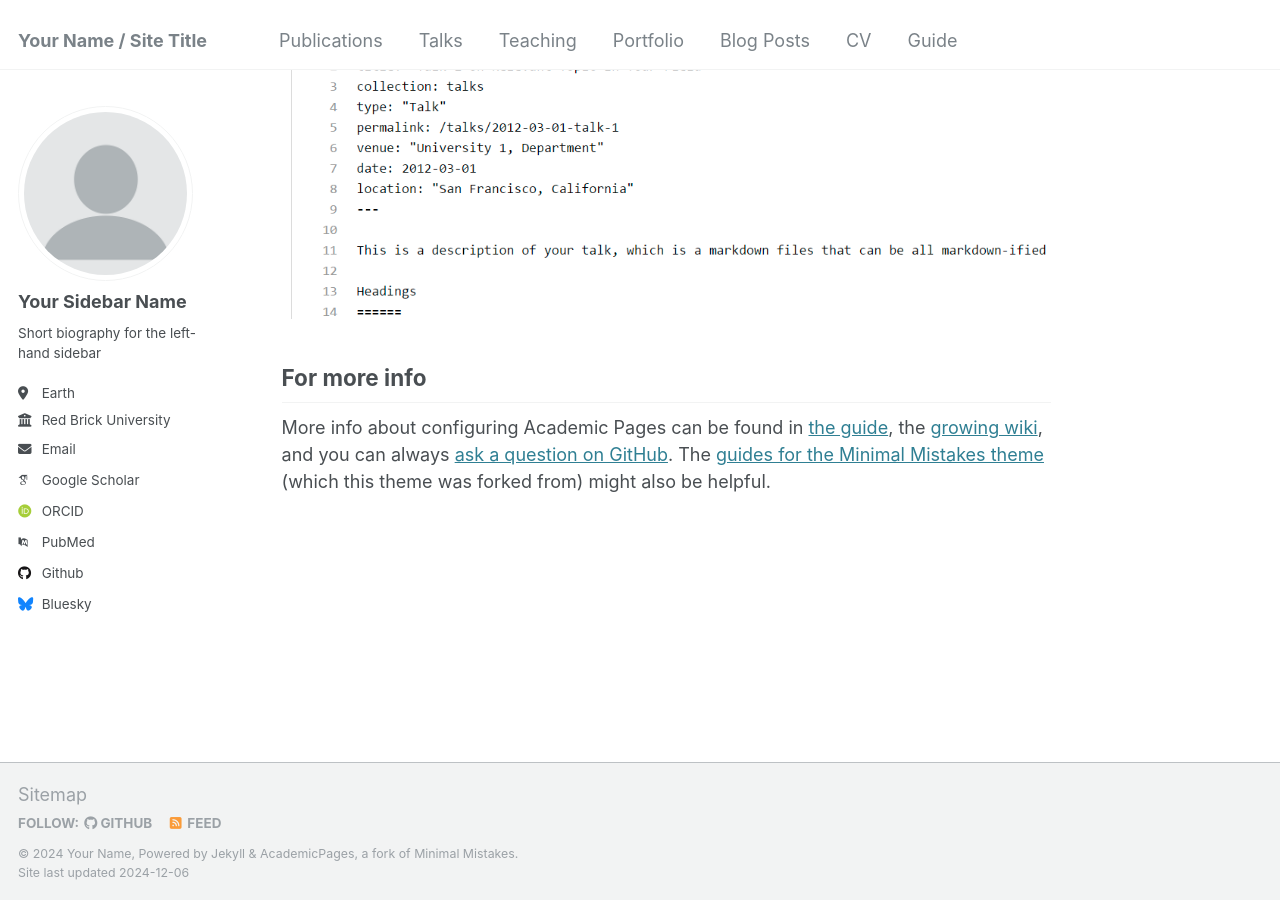
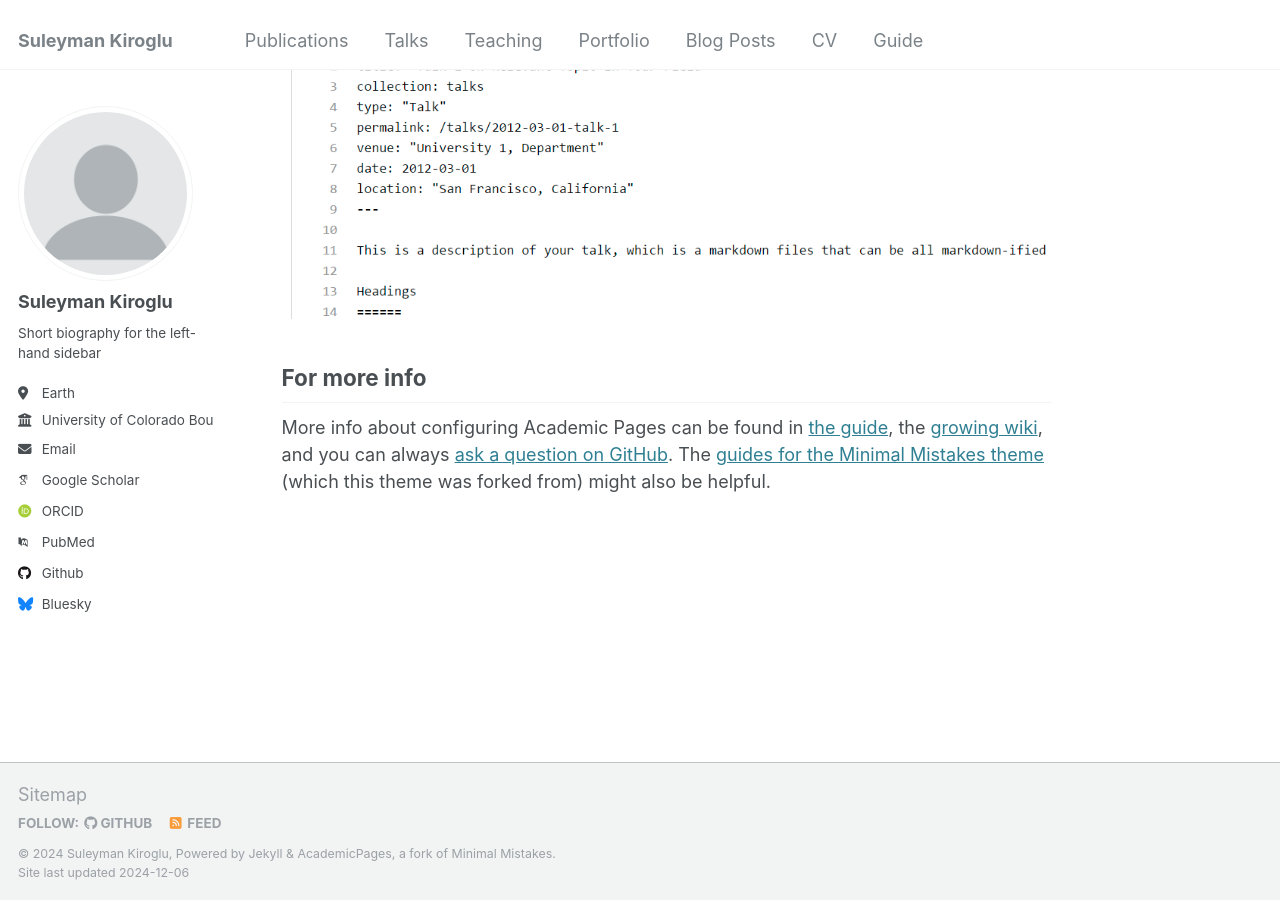
Before and after one commit to suleymankiroglu/suleymankiroglu.github.io, a Jekyll site: the page built from _pages/about.md, in a window 1280 px wide and 900 px high, scrolled down 2643 px. Built offline with Jekyll 4.4.1, drawn with Linux system fonts in a browser that asks for light colours; some web fonts are replaced.

Commit message:
_config.yml

```diff
--- a/_config.yml
+++ b/_config.yml
@@ -8,13 +8,13 @@
 
 # Basic Site Settings
 locale                   : "en-US"
-title                    : "Your Name / Site Title"
+title                    : "Suleyman Kiroglu"
 title_separator          : "-"
-name                     : &name "Your Name"
-description              : &description "personal description"
-url                      : https://academicpages.github.io # the base hostname & protocol for your site e.g. "https://[your GitHub username].github.io"
+name                     : &name "Suleyman Kiroglu"
+description              : &description "PhD Student @CUBoulder"
+url                      : https://suleymankiroglu.github.io # the base hostname & protocol for your site e.g. "https://[your GitHub username].github.io"
 baseurl                  : "" # the subpath of your site, e.g. "/blog"
-repository               : "academicpages/academicpages.github.io"
+repository               : "suleymankiroglu/suleymankiroglu.github.io"
 
 # Site Author - The following control what appear as part of the author content on the side bar.
 #               If a field is blank the icon and link will not appear, otherwise it will be shown.
@@ -22,13 +22,13 @@ repository               : "academicpages/academicpages.github.io"
 author:
   # Biographic information
   avatar           : "profile.png"
-  name             : "Your Sidebar Name"
+  name             : "Suleyman Kiroglu"
   pronouns         : # example: "she/her"
   bio              : "Short biography for the left-hand sidebar"
   location         : "Earth"
-  employer         : "Red Brick University"
+  employer         : "University of Colorado Boulder"
   uri              : # URL
-  email            : "none@example.org"
+  email            : "suleyman.kiroglu@colorado.edu"
 
   # Academic websites
   arxiv            : # URL - Update with the correct link to your profile
```
